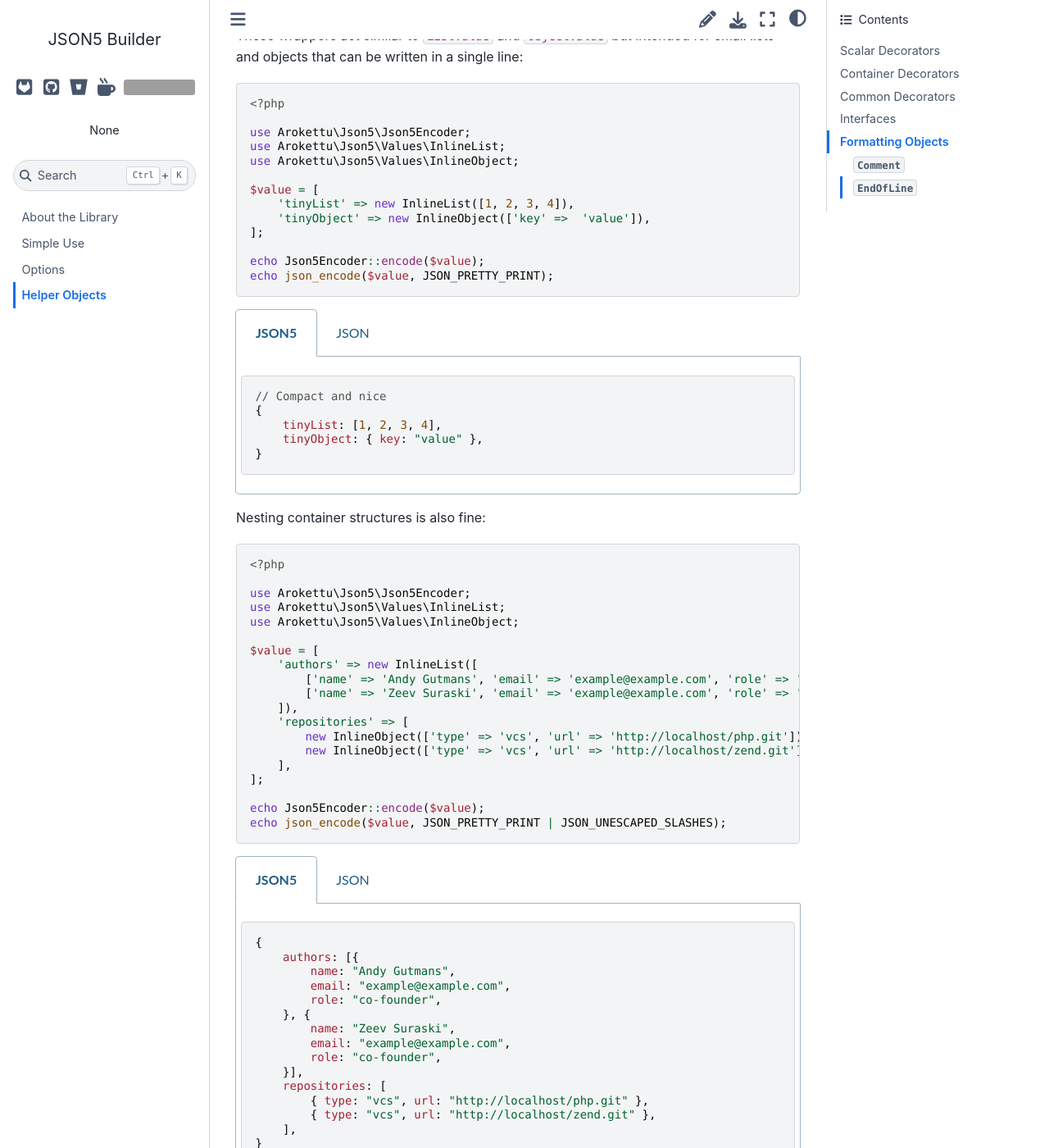
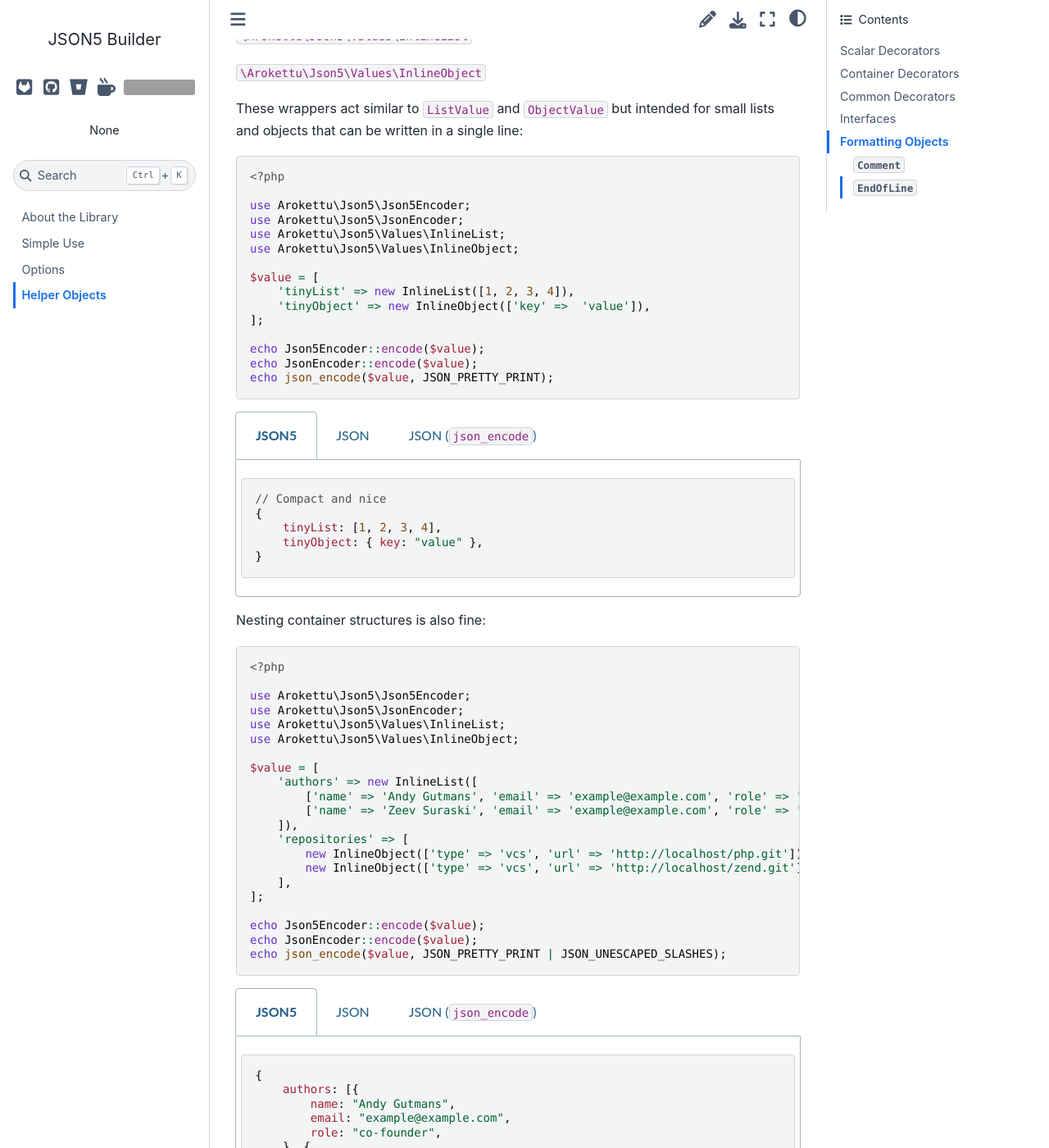
Before and after one commit to arokettu/json5-builder, a Sphinx documentation site: the page built from docs/objects.rst, in a window 1280 px wide and 1400 px high, scrolled down 2648 px. Shown: the whole window at 82% size. Built offline with Sphinx 7.4.7 and the Sphinx Book theme 1.1.4, drawn with Linux system fonts in a browser that asks for light colours; some of the changed text lies outside the part shown; grey boxes are pictures that could not be loaded.

Commit message:
Add a tab for the JsonEncoder

```diff
--- a/docs/objects.rst
+++ b/docs/objects.rst
@@ -22,6 +22,7 @@ Renders an integer in a hexadecimal form::
     <?php
 
     use Arokettu\Json5\Json5Encoder;
+    use Arokettu\Json5\JsonEncoder;
     use Arokettu\Json5\Values\HexInteger;
 
     $value = [
@@ -31,6 +32,7 @@ Renders an integer in a hexadecimal form::
     ];
 
     echo Json5Encoder::encode($value);
+    echo JsonEncoder::encode($value);
     echo json_encode($value, JSON_PRETTY_PRINT);
 
 
@@ -45,6 +47,10 @@ Renders an integer in a hexadecimal form::
         }
 
     .. code-tab:: json
+
+        {}
+
+    .. code-tab:: json JSON (``json_encode``)
 
         {
             "hex1": 3735928559,
@@ -73,6 +79,7 @@ These two decorators wrap any ``iterable`` or ``stdClass`` to be forced to rende
     <?php
 
     use Arokettu\Json5\Json5Encoder;
+    use Arokettu\Json5\JsonEncoder;
     use Arokettu\Json5\Values\ListValue;
     use Arokettu\Json5\Values\ObjectValue;
 
@@ -84,6 +91,8 @@ These two decorators wrap any ``iterable`` or ``stdClass`` to be forced to rende
     ];
 
     echo Json5Encoder::encode($value);
+    $value['iterable'] = $generator(); // can't traverse a generator twice
+    echo JsonEncoder::encode($value);
     $value['iterable'] = $generator(); // can't traverse a generator twice
     echo json_encode($value, JSON_PRETTY_PRINT);
 
@@ -111,6 +120,10 @@ These two decorators wrap any ``iterable`` or ``stdClass`` to be forced to rende
         }
 
     .. code-tab:: json
+
+        {}
+
+    .. code-tab:: json JSON (``json_encode``)
 
         {
             "list": [
@@ -148,6 +161,7 @@ that can be written in a single line::
     <?php
 
     use Arokettu\Json5\Json5Encoder;
+    use Arokettu\Json5\JsonEncoder;
     use Arokettu\Json5\Values\InlineList;
     use Arokettu\Json5\Values\InlineObject;
 
@@ -157,6 +171,7 @@ that can be written in a single line::
     ];
 
     echo Json5Encoder::encode($value);
+    echo JsonEncoder::encode($value);
     echo json_encode($value, JSON_PRETTY_PRINT);
 
 .. tabs::
@@ -170,6 +185,10 @@ that can be written in a single line::
         }
 
     .. code-tab:: json
+
+        {}
+
+    .. code-tab:: json JSON (``json_encode``)
 
         // Quite wasteful
         {
@@ -189,6 +208,7 @@ Nesting container structures is also fine::
     <?php
 
     use Arokettu\Json5\Json5Encoder;
+    use Arokettu\Json5\JsonEncoder;
     use Arokettu\Json5\Values\InlineList;
     use Arokettu\Json5\Values\InlineObject;
 
@@ -204,6 +224,7 @@ Nesting container structures is also fine::
     ];
 
     echo Json5Encoder::encode($value);
+    echo JsonEncoder::encode($value);
     echo json_encode($value, JSON_PRETTY_PRINT | JSON_UNESCAPED_SLASHES);
 
 
@@ -228,6 +249,10 @@ Nesting container structures is also fine::
         }
 
     .. code-tab:: json
+
+        {}
+
+    .. code-tab:: json JSON (``json_encode``)
 
         {
             "authors": [
@@ -267,6 +292,7 @@ also notice various comment types behavior::
     <?php
 
     use Arokettu\Json5\Json5Encoder;
+    use Arokettu\Json5\JsonEncoder;
     use Arokettu\Json5\Values\Comment;
     use Arokettu\Json5\Values\CommentDecorator;
     use Arokettu\Json5\Values\CompactList;
@@ -283,6 +309,7 @@ also notice various comment types behavior::
     ];
 
     echo Json5Encoder::encode($value);
+    echo JsonEncoder::encode($value);
     echo json_encode($value, JSON_PRETTY_PRINT);
 
 .. tabs::
@@ -304,6 +331,10 @@ also notice various comment types behavior::
         }
 
     .. code-tab:: json
+
+        {}
+
+    .. code-tab:: json JSON (``json_encode``)
 
         {
             "tinyList": [
@@ -336,6 +367,7 @@ Renders a value with comments. The ``commentBefore`` may be multiline, the ``com
     <?php
 
     use Arokettu\Json5\Json5Encoder;
+    use Arokettu\Json5\JsonEncoder;
     use Arokettu\Json5\Values\CommentDecorator;
 
     $value = new CommentDecorator([ // root level supported too
@@ -346,6 +378,7 @@ Renders a value with comments. The ``commentBefore`` may be multiline, the ``com
     ], commentBefore: 'This time this comment is really rendered by the lib');
 
     echo Json5Encoder::encode($value);
+    echo JsonEncoder::encode($value);
     echo json_encode($value, JSON_PRETTY_PRINT);
 
 
@@ -362,6 +395,10 @@ Renders a value with comments. The ``commentBefore`` may be multiline, the ``com
 
     .. code-tab:: json
 
+        {}
+
+    .. code-tab:: json JSON (``json_encode``)
+
         {
             "g": 6.6743e-11
         }
@@ -371,6 +408,7 @@ Comments will be rendered as inline comments in compact and inline modes::
     <?php
 
     use Arokettu\Json5\Json5Encoder;
+    use Arokettu\Json5\JsonEncoder;
     use Arokettu\Json5\Values\CommentDecorator;
     use Arokettu\Json5\Values\InlineList;
 
@@ -379,6 +417,7 @@ Comments will be rendered as inline comments in compact and inline modes::
     ]);
 
     echo Json5Encoder::encode($value);
+    echo JsonEncoder::encode($value);
     echo json_encode($value, JSON_PRETTY_PRINT);
 
 .. tabs::
@@ -388,6 +427,10 @@ Comments will be rendered as inline comments in compact and inline modes::
         [/* inline before */ "value" /* inline after */]
 
     .. code-tab:: json
+
+        {}
+
+    .. code-tab:: json JSON (``json_encode``)
 
         [
             "value"
@@ -427,6 +470,7 @@ A standalone comment. Rendered as a line comment in regular and compact modes an
     <?php
 
     use Arokettu\Json5\Json5Encoder;
+    use Arokettu\Json5\JsonEncoder;
     use Arokettu\Json5\Values\Comment;
     use Arokettu\Json5\Values\CompactList;
     use Arokettu\Json5\Values\InlineList;
@@ -442,6 +486,7 @@ A standalone comment. Rendered as a line comment in regular and compact modes an
     ];
 
     echo Json5Encoder::encode($value);
+    echo JsonEncoder::encode($value);
     echo json_encode($value, JSON_PRETTY_PRINT);
 
 .. tabs::
@@ -462,6 +507,10 @@ A standalone comment. Rendered as a line comment in regular and compact modes an
         }
 
     .. code-tab:: json
+
+        {}
+
+    .. code-tab:: json JSON (``json_encode``)
 
         {
             "normal": [
@@ -499,6 +548,7 @@ Inserts a newline character::
     <?php
 
     use Arokettu\Json5\Json5Encoder;
+    use Arokettu\Json5\JsonEncoder;
     use Arokettu\Json5\Values\CompactList;
     use Arokettu\Json5\Values\EndOfLine;
     use Arokettu\Json5\Values\InlineList;
@@ -510,6 +560,7 @@ Inserts a newline character::
     ];
 
     echo Json5Encoder::encode($value);
+    echo JsonEncoder::encode($value);
     echo json_encode($value, JSON_PRETTY_PRINT);
 
 .. tabs::
@@ -534,6 +585,10 @@ Inserts a newline character::
 
     .. code-tab:: json
 
+        {}
+
+    .. code-tab:: json JSON (``json_encode``)
+
         {
             "regular": [
                 1,
```
